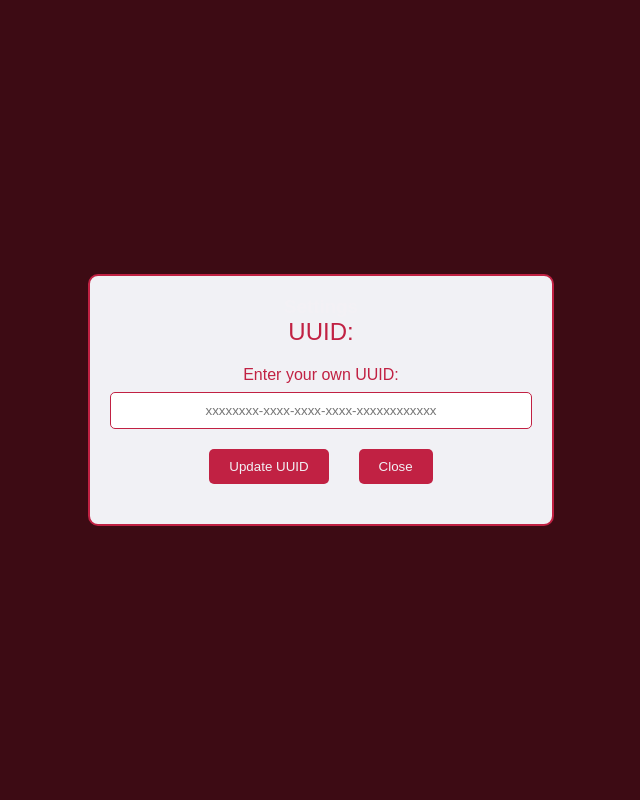
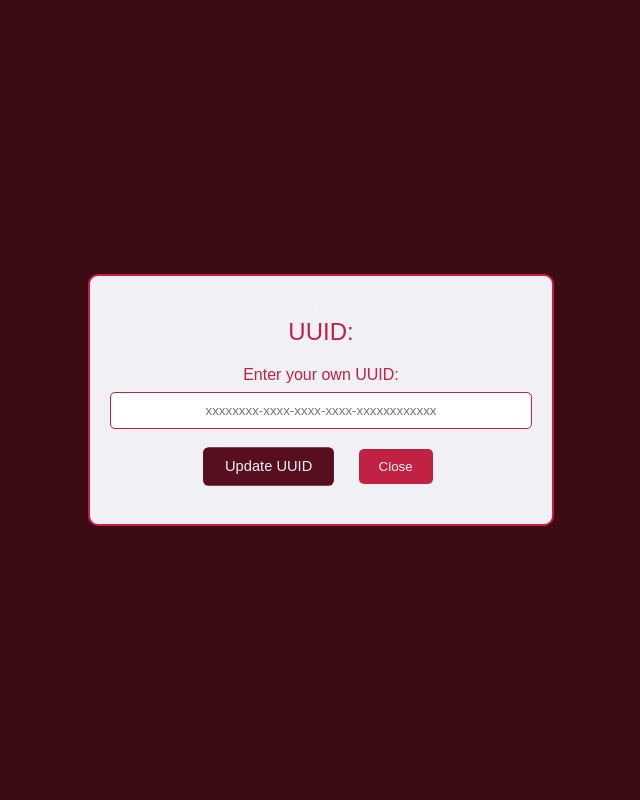
Before and after one commit to Langchain-Chatbot-KTH/langchain-chatbot-frontend, a React (Create React App) app: page /settings in a window 1280 px wide. In both pictures the pointer is over the button "Update UUID". Shown: the top 800 px of the page, without its empty margins (319-959 px from the left). Built offline with nearby package versions, Linux system fonts and the light colour scheme; a web font is replaced by a local one.

Commit message:
Alpha 1.0 - Hover effects for Settings.css buttons

```diff
--- a/src/Pages/PagesStyle/Settings.css
+++ b/src/Pages/PagesStyle/Settings.css
@@ -65,3 +65,15 @@ label {
     border-radius: 5px;
     cursor: pointer;
 }
+
+.update-uuid-btn,
+.close-btn {
+    transition: background-color 0.3s, color 0.3s;
+}
+
+.update-uuid-btn:hover,
+.close-btn:hover {
+    transition: all 0.3s ease-out;
+    transform: scale(1.1);
+    background-color: rgb(87, 15, 31);
+}
```
